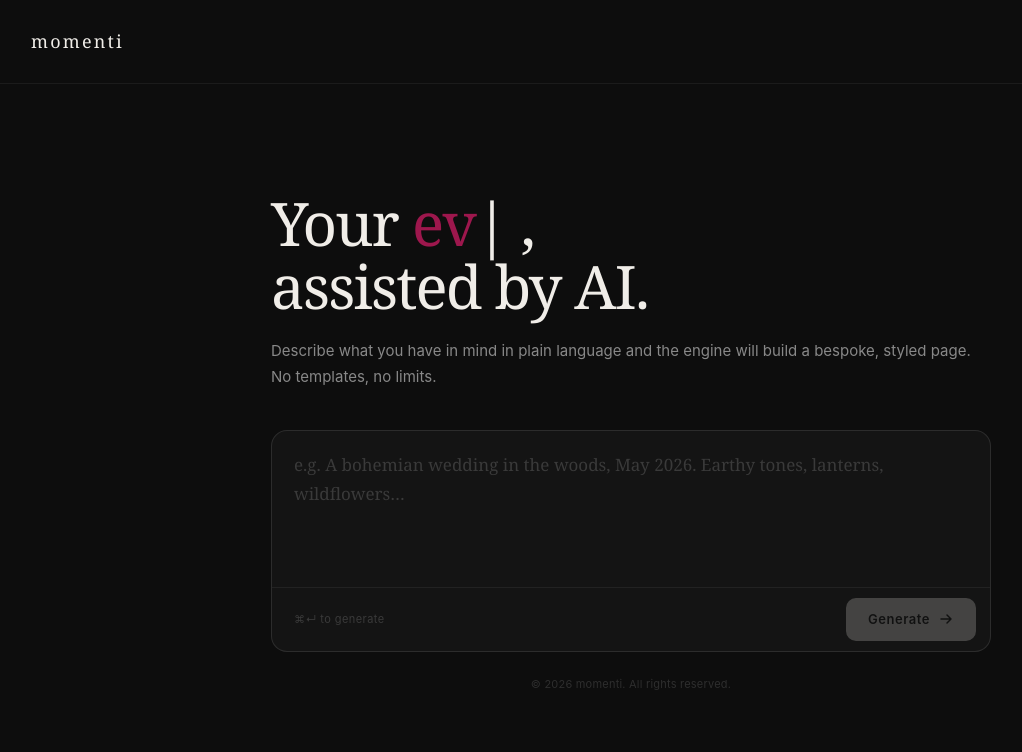
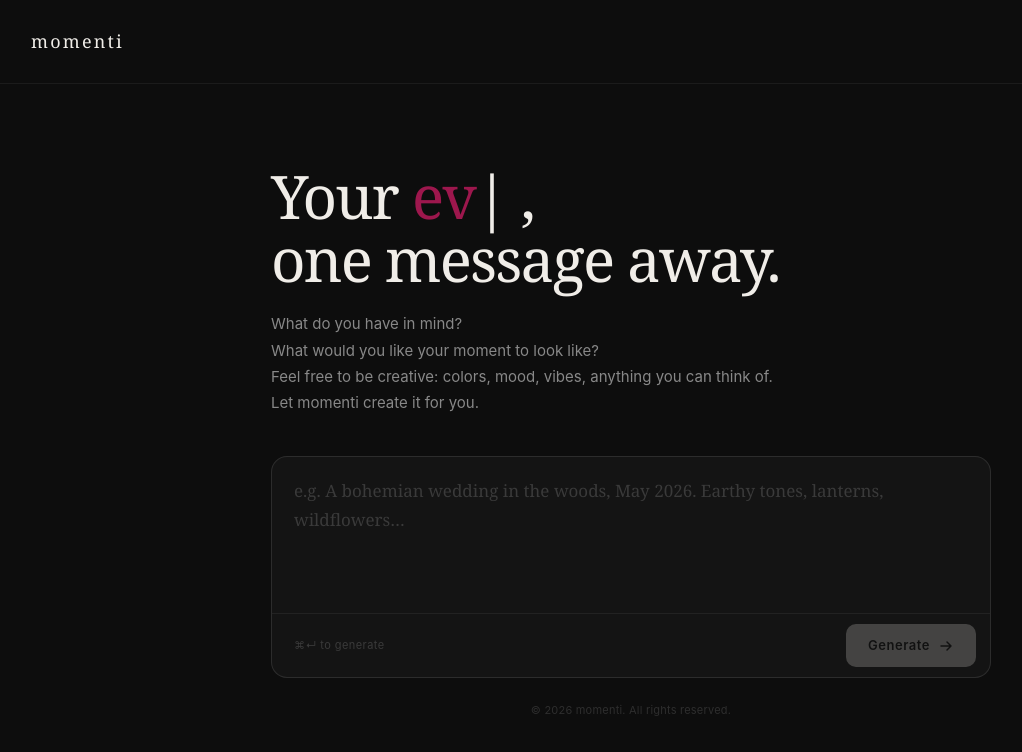
Before and after one commit to manuelbent/momenti, a Svelte app in the folder client/: page / in a window 1280 px wide. Shown: the top 752 px of the page, without its empty margins (9-1031 px from the left). Built offline with nearby package versions, Linux system fonts and the light colour scheme.

Commit message:
feat: enhance Landing component with updated messaging for user engagement

```diff
--- a/client/src/routes/Landing.svelte
+++ b/client/src/routes/Landing.svelte
@@ -108,12 +108,13 @@
                 Your
                 <TypeWriter words={['moment', 'event', 'story', 'identity', 'chapter']}/>
                 ,<br>
-                assisted by AI.
+                one message away.
             </h1>
             <p class="font-sans text-[15px] leading-[1.75] text-[#888] mb-10">
-                Describe what you have in mind in plain language and the engine will build a bespoke, styled
-                page.<br>
-                No templates, no limits.
+                What do you have in mind?<br>
+                What would you like your moment to look like?<br>
+                Feel free to be creative: colors, mood, vibes, anything you can think of.<br>
+                Let momenti create it for you.
             </p>
 
             <div class="grid min-h-57.5">
```
